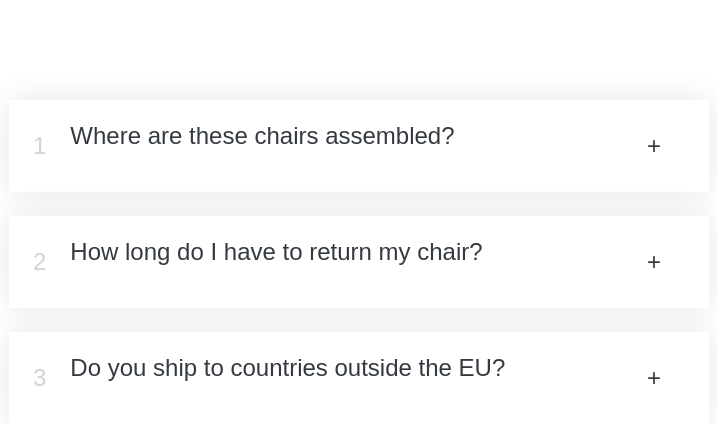
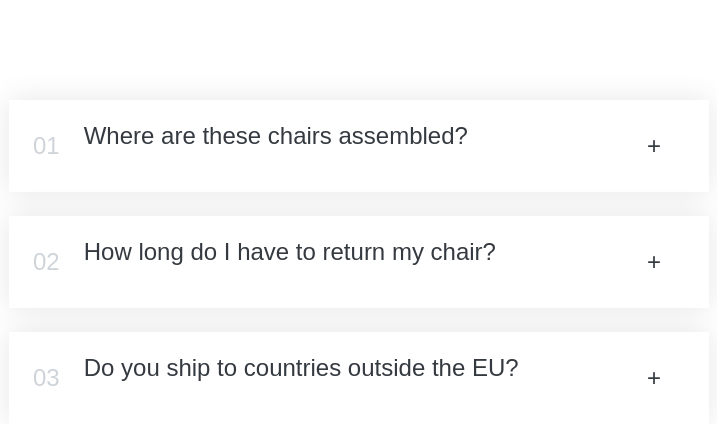
Before and after one commit to rehmeee/React-practice-projects, a React (Create React App) app in the folder simple-accordin-app/: page / in a window 1280 px wide. Shown: the top 424 px of the page, without its empty margins (281-998 px from the left). Built offline with nearby package versions, Linux system fonts and the light colour scheme.

Commit message:
state lifted up so only one item remais open at a time

```diff
--- a/simple-accordin-app/src/App.js
+++ b/simple-accordin-app/src/App.js
@@ -1,31 +1,41 @@
-import './App.css';
-import Item from './components/Item';
-import { useState } from 'react';
+import "./App.css";
+import Item from "./components/Item";
+import { useState } from "react";
 
 const faqs = [
   {
     title: "Where are these chairs assembled?",
-    text:
-      "Lorem ipsum dolor sit amet consectetur, adipisicing elit. Accusantium, quaerat temporibus quas dolore provident nisi ut aliquid ratione beatae sequi aspernatur veniam repellendus."
+    text: "Lorem ipsum dolor sit amet consectetur, adipisicing elit. Accusantium, quaerat temporibus quas dolore provident nisi ut aliquid ratione beatae sequi aspernatur veniam repellendus.",
   },
   {
     title: "How long do I have to return my chair?",
-    text:
-      "Pariatur recusandae dignissimos fuga voluptas unde optio nesciunt commodi beatae, explicabo natus."
+    text: "Pariatur recusandae dignissimos fuga voluptas unde optio nesciunt commodi beatae, explicabo natus.",
   },
   {
     title: "Do you ship to countries outside the EU?",
-    text:
-      "Excepturi velit laborum, perspiciatis nemo perferendis reiciendis aliquam possimus dolor sed! Dolore laborum ducimus veritatis facere molestias!"
-  }
+    text: "Excepturi velit laborum, perspiciatis nemo perferendis reiciendis aliquam possimus dolor sed! Dolore laborum ducimus veritatis facere molestias!",
+  },
 ];
 
 function App() {
- // this is just for a key to reduce the error given by the react
-  let j = 1;
+  const [curOpen, setCurOpen] = useState(null);
+  function handleCurrentOpen(no) {
+    setCurOpen((prev) => (prev === no ? null : no));
+  }
+  // this is just for a key to reduce the error given by the react
   return (
-    <div className = "accordion">
-     {faqs.map((question) => <Item title={question.title} text = {question.text} key={Date.now()} itemNo = {j++}/>)}
+
+    <div className="accordion">
+      {faqs.map((question, i) => (
+        <Item
+          curOpen={curOpen}
+          onClick={handleCurrentOpen}
+          title={question.title}
+          text={question.text}
+          key={i}
+          itemNo={i}
+        />
+      ))}
     </div>
   );
 }
--- a/simple-accordin-app/src/components/Item.js
+++ b/simple-accordin-app/src/components/Item.js
@@ -1,18 +1,20 @@
-import React, { useState } from 'react'
 
-function Item({title, text, itemNo}) {
-    const [showAnswer, setshowAnswer] = useState(false);
-    console.log(itemNo);
+function Item({title, text, itemNo,curOpen,onClick}) {
+  // now we lift the state above to just show the one item at at a time so we dont need of this state
+    //const [showAnswer, setshowAnswer] = useState(false);
     function handleClick(){
-      setshowAnswer(!showAnswer)
+      onClick(itemNo);
     }
+    //console.log("the item no is " + itemNo);
+    const isOpen = itemNo === curOpen;
+    console.log("currently open is "+curOpen);
   return (
     <ul className = "item" onClick={handleClick}>
 
-        <li className='number'>{itemNo}</li>
+        <li className='number'>{itemNo > 9 ? itemNo +1 : `0${itemNo +1}`}</li>
       <li className="title">{title}
-      <p className='text'>{showAnswer ? `${text}` : ""}</p></li>
-      <li className='icon'>{showAnswer ? "-" : "+"}</li>
+      <p className='text'>{isOpen? `${text}` : ""}</p></li>
+      <li className='icon'>{isOpen ? "-" : "+"}</li>
 
     </ul>
   )
```
